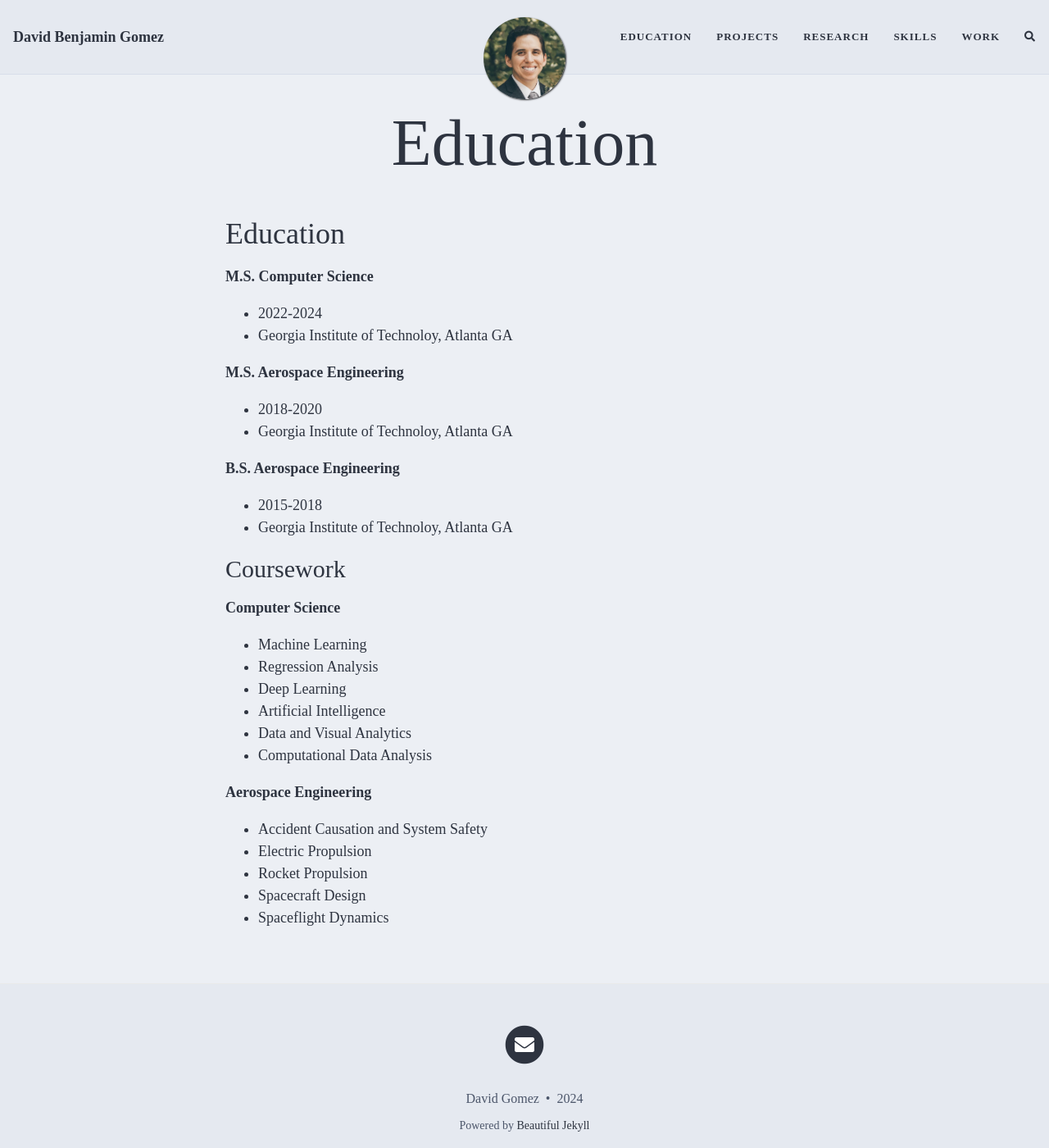
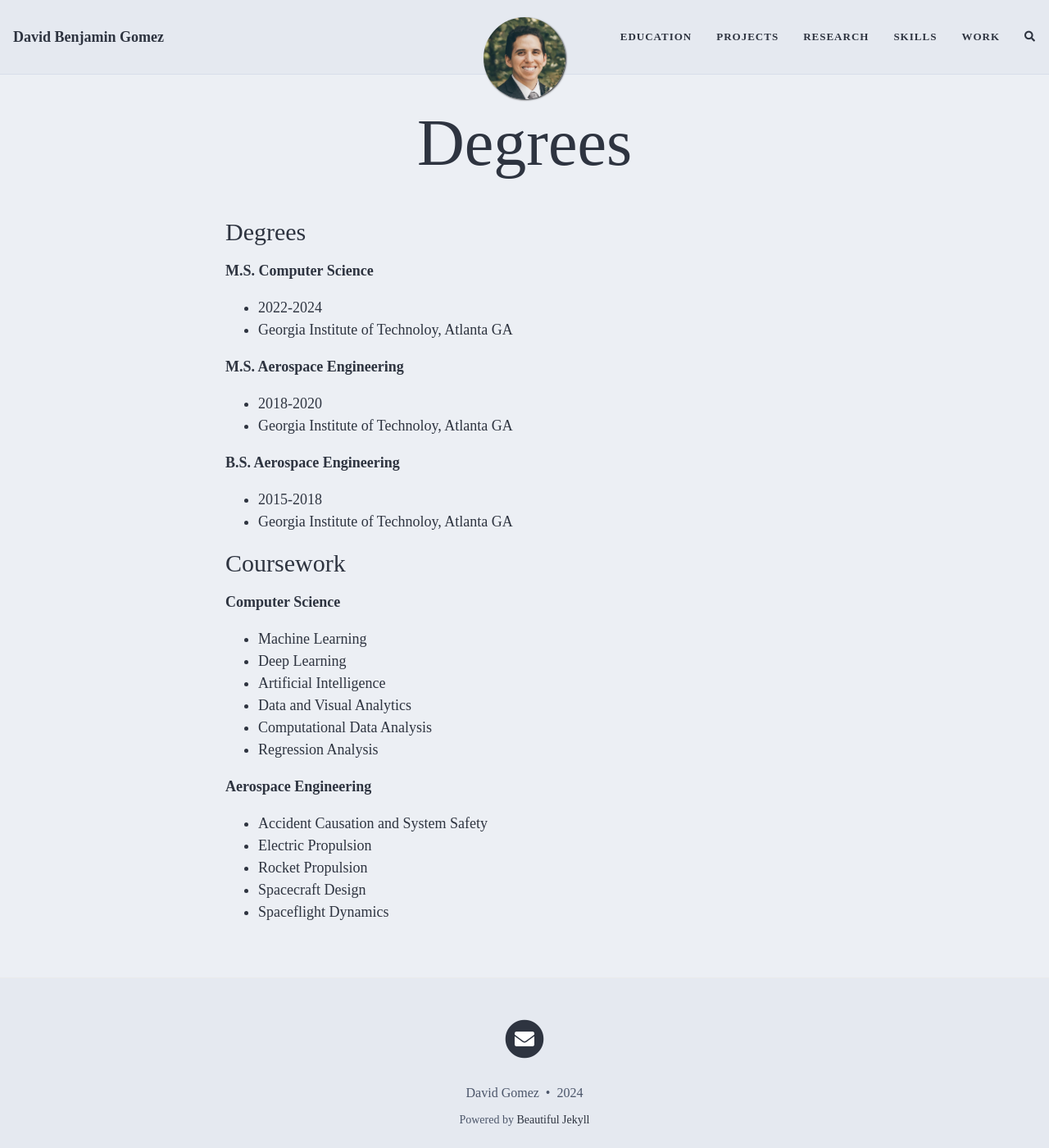
Before and after one commit to dbgomez94/dbgomez94.github.io, a Jekyll site: the page built from pages/education.md, in a window 1280 px wide and 1400 px high. Shown: the whole window at 82% size. Built offline with Jekyll 4.4.1, drawn with Linux system fonts in a browser that asks for light colours; nearby versions of some CDN libraries; comment, search, counter and statistics services are not loaded; our own code applies the rules of GitHub Pages for plain Markdown files.

Commit message:
updated edu, research, work

```diff
--- a/pages/education.md
+++ b/pages/education.md
@@ -2,7 +2,7 @@
 layout: page
 ---
 
-# Education
+## Degrees
 **M.S. Computer Science**
 - 2022-2024
 - Georgia Institute of Technoloy, Atlanta GA
@@ -19,11 +19,11 @@ layout: page
 ## Coursework
 **Computer Science**
 - Machine Learning
-- Regression Analysis
 - Deep Learning
 - Artificial Intelligence
 - Data and Visual Analytics
 - Computational Data Analysis
+- Regression Analysis
 
 **Aerospace Engineering**
 - Accident Causation and System Safety
```
